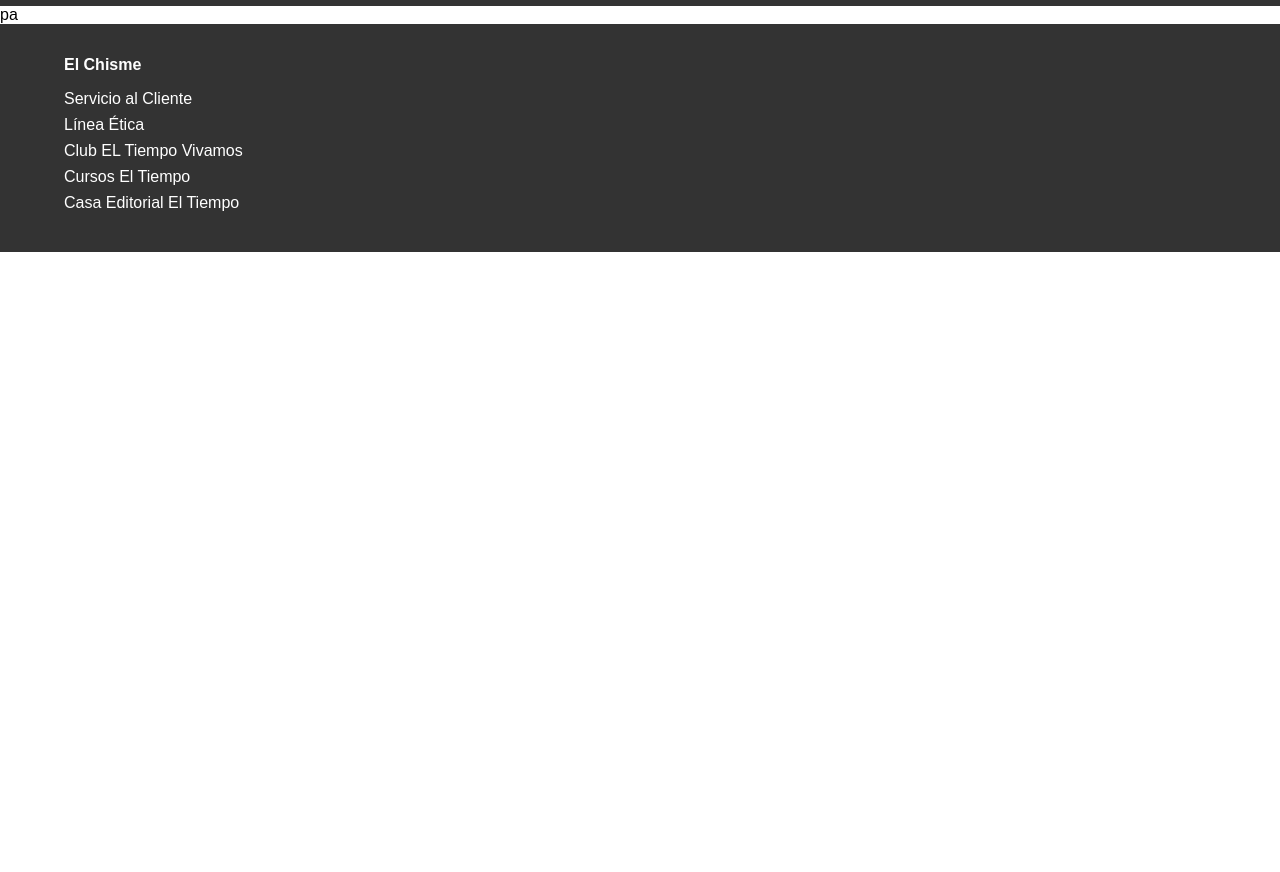
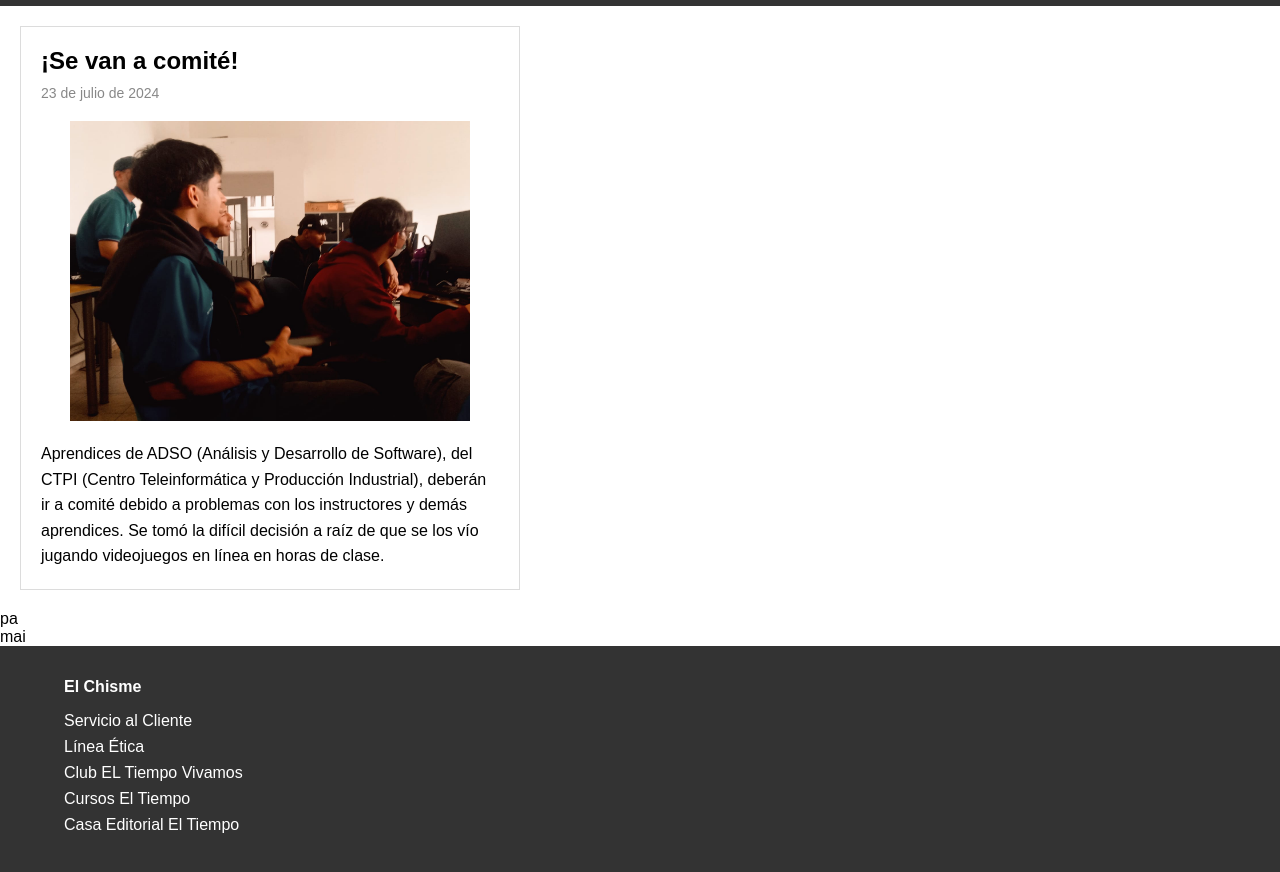
Before and after one commit to StivenDorado/Video-Tutorial, a plain HTML site: page index.html in a window 1280 px wide. Shown: the part 44-916 px from the top of the page. Before the commit the page ends 800 px from the top, so only its background shows below. Drawn offline with Linux system fonts and the light colour scheme.

Commit message:
commit de Edu

```diff
--- a/index.html
+++ b/index.html
@@ -5,6 +5,7 @@
     <meta name="viewport" content="width=device-width, initial-scale=1.0">
     <title>Document</title>
     <link rel="stylesheet" href="./styles/styles.css">
+    <link rel="stylesheet" href="./styles/edu.css">
 </head>
 <body>
     <!-- HEADER -->
@@ -25,8 +26,20 @@
     </header>
 
     <main>
-        <p>pa</p>
-    </main>
+        <aside class="contenedor">
+            <section class="noticia-periodico">
+                <h2 class="titulo-noticia">¡Se van a comité!</h2>
+                <p class="fecha-noticia">23 de julio de 2024</p>
+                <section class="contenedor-img">
+                    <img class="img-noticia" src="img/comite.jpg" alt="">
+                </section>
+                <p class="contenido-noticia">
+                    Aprendices de ADSO (Análisis y Desarrollo de Software), del CTPI (Centro Teleinformática y Producción Industrial), deberán ir a comité debido a problemas con los instructores y demás aprendices. Se tomó la difícil decisión a raíz de que se los vío jugando videojuegos en línea en horas de clase.
+                </p>
+            </section>
+        </aside>
+        <p class="parrafo">pa</p>
+    </main>mai
 
 
 
--- /dev/null
+++ b/styles/edu.css
@@ -0,0 +1,35 @@
+.contenedor{
+    display: flex;
+}
+.noticia-periodico{
+    background-color: white;
+    border: 1px solid gainsboro;
+    padding: 20px;
+    width: 500px;
+    margin: 20px;
+}
+.titulo-noticia{
+    font-size: 24px;
+    font-weight: bold;
+    margin-bottom: 10px;
+}
+.fecha-noticia{
+    font-size: 14px;
+    color: #888;
+    margin-bottom: 20px;
+}
+.contenedor-img{
+    display: flex;
+    justify-content: center;
+    margin-bottom: 20px;
+}
+.img-noticia{
+    max-width: 100%;
+    width: 400px;
+    height: 300px;
+    justify-content: center;
+}
+.contenido-noticia{
+    font-size: 16px;
+    line-height: 1.6;
+}
```
Also changed, not shown: img/comite.jpg (added).
